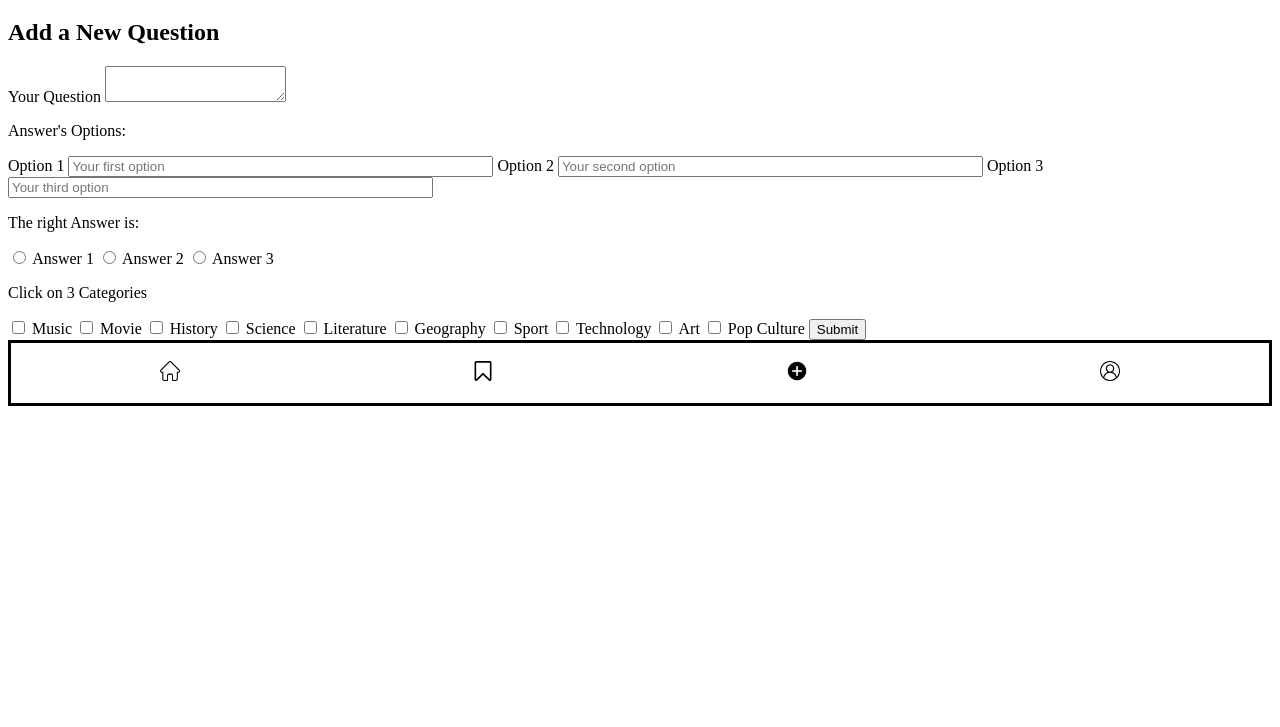
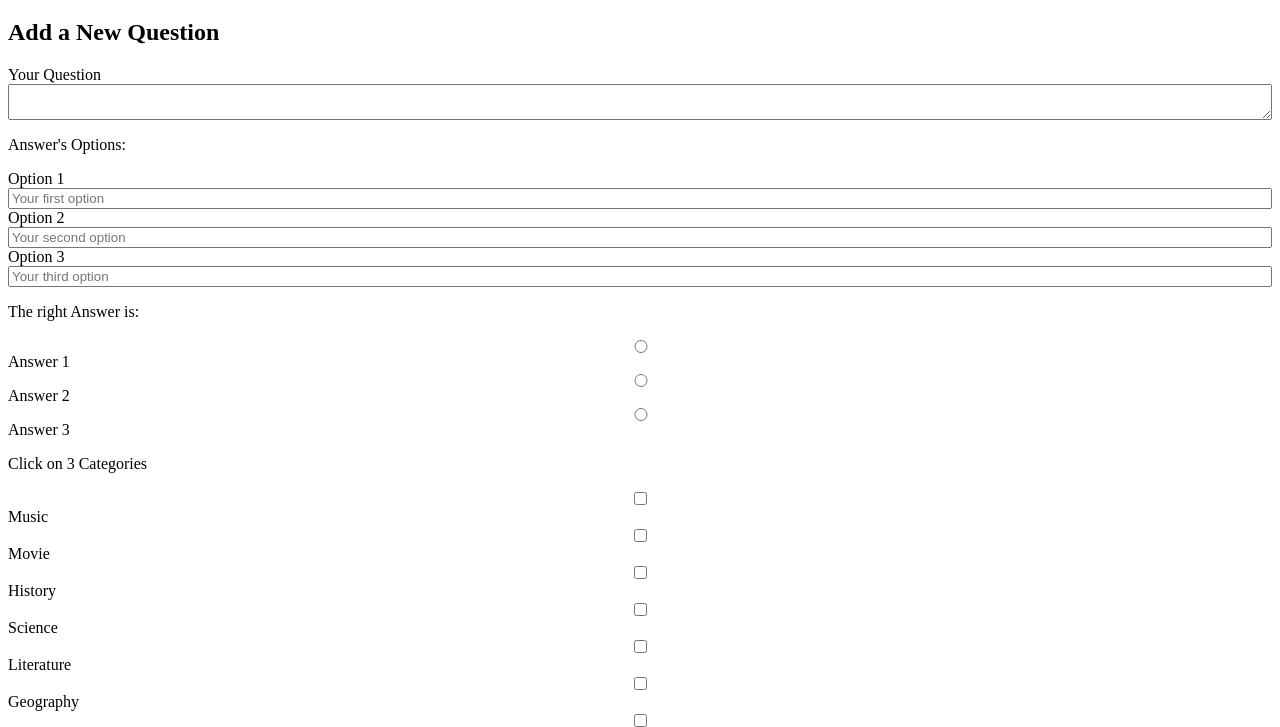
Before and after one commit to Larissartoricader/App-Quiz, a plain HTML site: page form.html in a window 1280 px wide. Shown: the part 61-788 px from the top of the page. Drawn offline with Linux system fonts and the light colour scheme.

Commit message:
form design

```diff
--- a/styles/form.css
+++ b/styles/form.css
@@ -4,6 +4,12 @@ header {
 
 footer {
   border: solid;
+}
+
+form {
+  display: flex;
+  flex-direction: column;
+  justify-content: start;
 }
 
 .menu {
```
